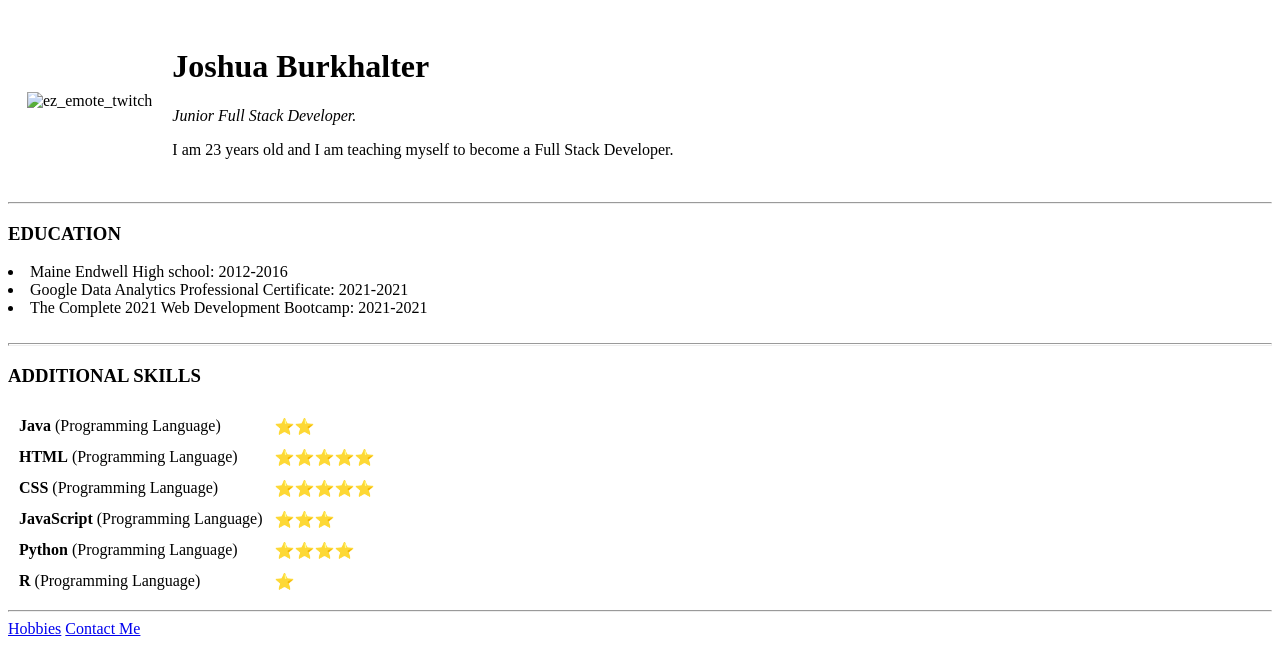
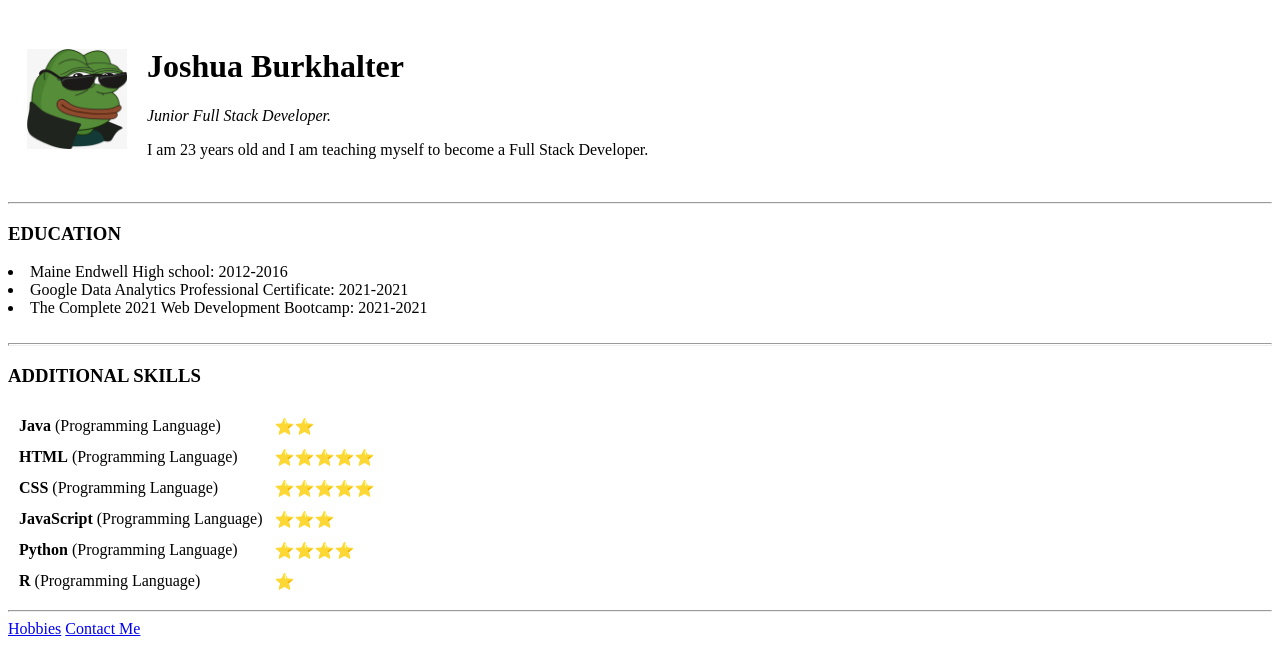
Before and after one commit to jburkhalter98/cv, a plain HTML site: page index.html in a window 1280 px wide. Drawn offline with Linux system fonts and the light colour scheme.

Commit message:
Edit image location.

```diff
--- a/index.html
+++ b/index.html
@@ -9,7 +9,7 @@
 <body>
     <table cellspacing="18">
         <tr>
-            <td><img src="images/ezemote.png" alt="ez_emote_twitch" width="100" height="100"></td>
+            <td><img src="ezemote.png" alt="ez_emote_twitch" width="100" height="100"></td>
             <td>
                 <h1><strong>Joshua Burkhalter</strong></h1>
                 <!--My name bolded.-->
```
